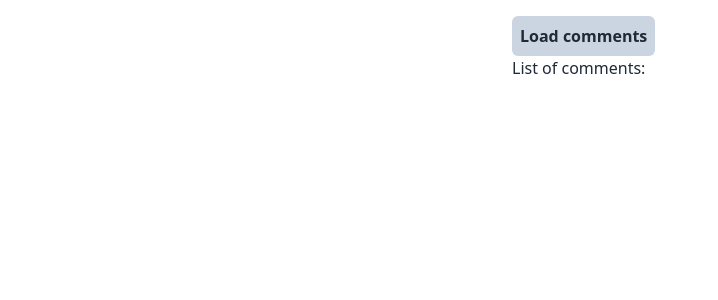
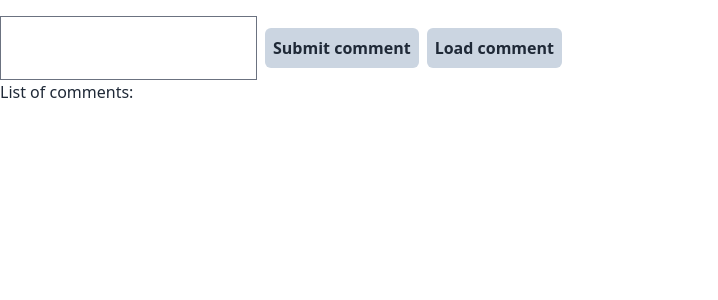
Before and after one commit to hitabratanath/Next-Tailwind-Tmpl, a Next.js app: page /comments in a window 1280 px wide. Shown: the top 300 px of the page, without its empty margins (0-718 px from the left). Built offline with nearby package versions, Linux system fonts and the light colour scheme.

Commit message:
implemented post method

```diff
--- a/pages/api/comments/index.js
+++ b/pages/api/comments/index.js
@@ -1,4 +1,15 @@
+import { data } from 'autoprefixer'
 import { comments } from '../../../data/comments'
 export default function handler(req, res) {
-    res.status(200).json(comments)
+    if (req.method === 'GET')
+        res.status(200).json(comments)
+    else {
+        const comment = req.body.comment
+        const newComment = {
+            id: Date.now(),
+            comment: comment
+        }
+        comments.push(newComment)
+        res.status(201).json(newComment)
+    }
 }
--- a/pages/comments/index.js
+++ b/pages/comments/index.js
@@ -2,15 +2,30 @@ import { useState } from "react";
 
 const CommentsPage = () => {
     const [comments, setComments] = useState([])
+    const [inputComment, setInputComment] = useState('')
     const loadComment = async () => {
         const response = await fetch('/api/comments')
         const data = await response.json()
         setComments(data)
     }
-
+    const submitComment = async () => {
+        const response = await fetch('/api/comments', {
+            method: 'POST',
+            headers: {
+                'Content-Type': 'application/json'
+            },
+            body: JSON.stringify({ comment: inputComment })
+        })
+        const data = response.json()
+        console.log(data);
+    }
     return (
-        <div className="mt-4 w-1/5 mx-auto">
-            <button onClick={loadComment} className='bg-slate-300 p-2 rounded-md font-bold'>Load comments</button>
+        <div className="mt-4 mx-auto">
+            <div className="flex">
+                <input type="text" value={inputComment} onChange={(e) => setInputComment(e.target.value)} />
+                <button onClick={submitComment} className='bg-slate-300 p-2 rounded-md font-bold my-3 ml-2'>Submit comment</button>
+                <button onClick={loadComment} className='bg-slate-300 p-2 rounded-md font-bold my-3 ml-2'>Load comment</button>
+            </div>
             <h2>List of comments:</h2>
             {comments.map(comment => <div key={comment.id}>
                 <p>{comment.comment}</p>
```
